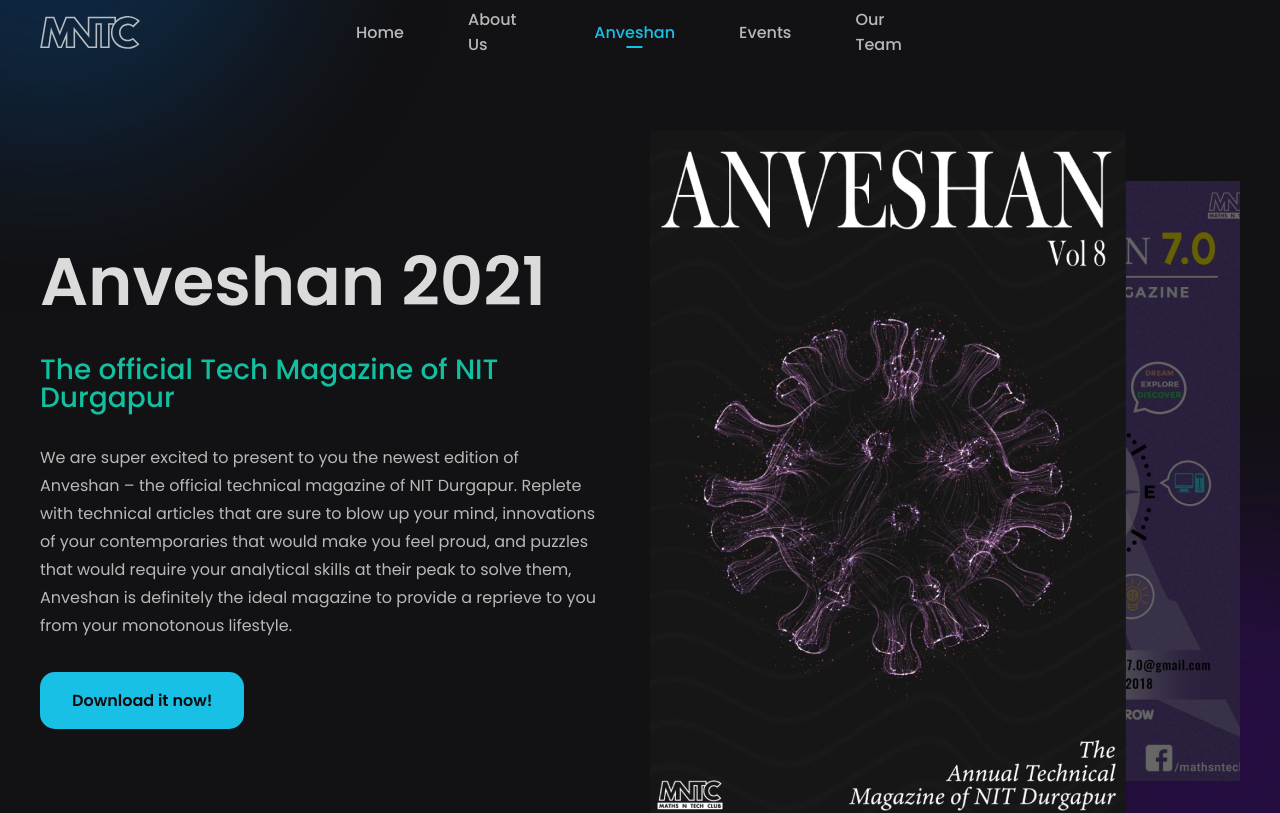
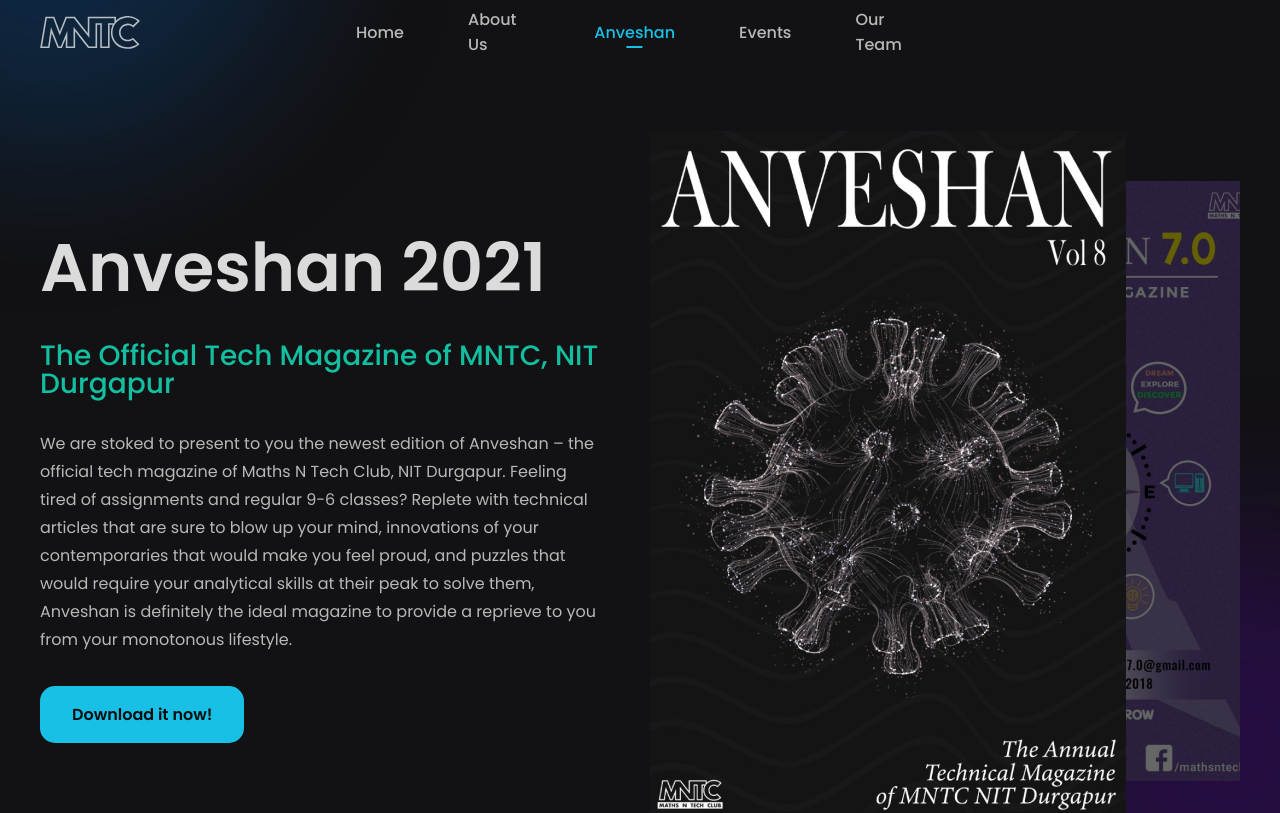
Before and after one commit to mntcnitdgp/MAINWEBSITE, a Next.js app: page /anveshan in a window 1280 px wide. Shown: the top 813 px of the page. Built offline with nearby package versions, Linux system fonts and the light colour scheme.

Commit message:
anveshan fixes

```diff
--- a/pages/anveshan/index.js
+++ b/pages/anveshan/index.js
@@ -50,17 +50,17 @@
             </motion.h1>
 
             <h3 className={styles.AnveshanSubHeader}>
-              The official Tech Magazine of NIT Durgapur
+              The Official Tech Magazine of MNTC, NIT Durgapur
             </h3>
             <p className={styles.AnveshanDetails}>
-              We are super excited to present to you the newest edition of
-              Anveshan – the official technical magazine of NIT Durgapur.
-              Replete with technical articles that are sure to blow up your
-              mind, innovations of your contemporaries that would make you feel
-              proud, and puzzles that would require your analytical skills at
-              their peak to solve them, Anveshan is definitely the ideal
-              magazine to provide a reprieve to you from your monotonous
-              lifestyle.
+              We are stoked to present to you the newest edition of Anveshan –
+              the official tech magazine of Maths N Tech Club, NIT Durgapur.
+              Feeling tired of assignments and regular 9-6 classes? Replete with
+              technical articles that are sure to blow up your mind, innovations
+              of your contemporaries that would make you feel proud, and puzzles
+              that would require your analytical skills at their peak to solve
+              them, Anveshan is definitely the ideal magazine to provide a
+              reprieve to you from your monotonous lifestyle.
             </p>
 
             <a
```
Also changed, not shown: public/images/Anveshan1.png.
